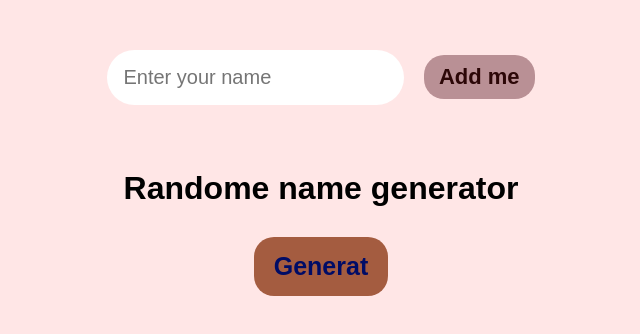
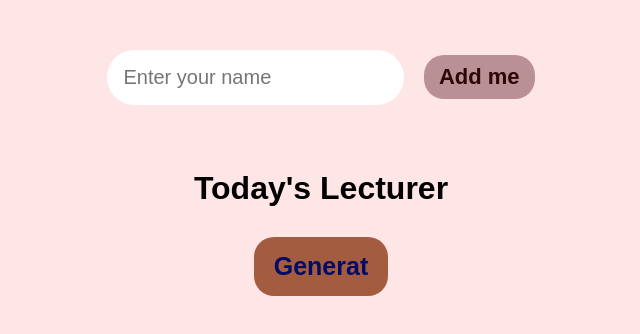
Before and after one commit to mahfuzMS/randomNameCreator, a plain HTML site: page index.html in a window 1280 px wide. Shown: the whole page, without its empty margins (319-959 px from the left). Drawn offline with Linux system fonts and the light colour scheme.

Commit message:
Header change

```diff
--- a/index.html
+++ b/index.html
@@ -13,7 +13,7 @@
         <button id="input-button" value="Add me" onclick="setNames()">Add me</button>
     </div>
     <div id="generat-section">
-        <h1>Randome name generator</h1>
+        <h1>Today's Lecturer </h1>
         <button onclick="generateRandomName()">Generat</button>
         <span id="generated-name"></span>
     </div>
```
